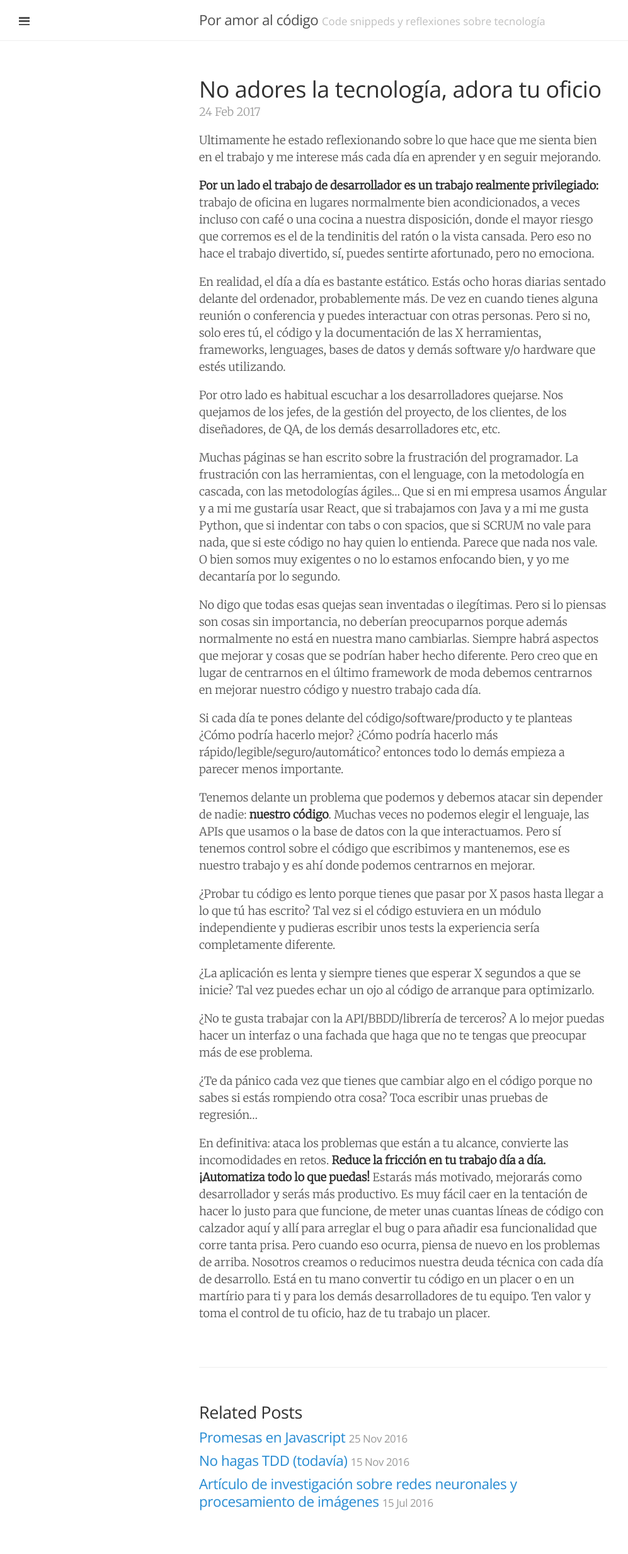
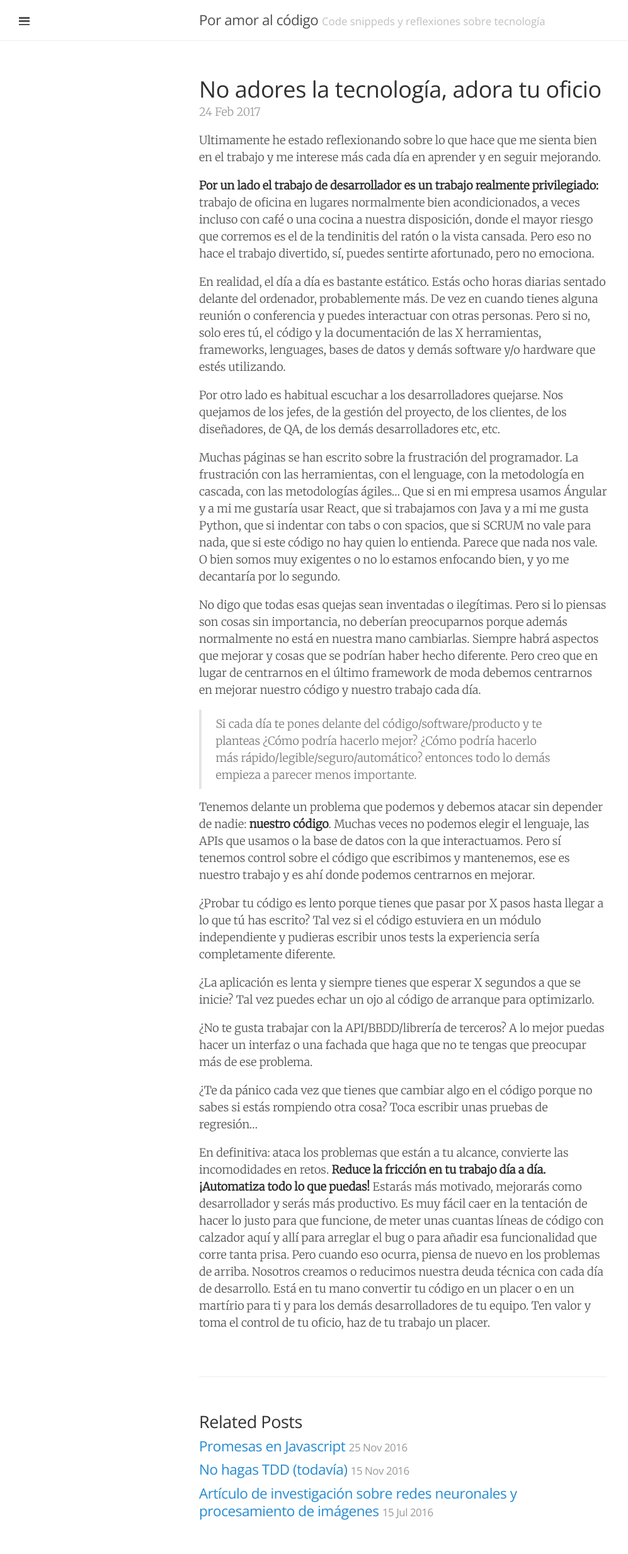
Before and after one commit to juanmirod/juanmirod.github.io, a Jekyll site: the page built from _posts/2017-02-24-adora-tu-oficio.markdown, in a window 1280 px wide. Shown: the whole page at 63% size, without its empty margins (0-997 px from the left). Built offline with Jekyll 4.4.1, drawn with Linux system fonts in a browser that asks for light colours.

Commit message:
fix: formatting

```diff
--- a/_posts/2017-02-24-adora-tu-oficio.markdown
+++ b/_posts/2017-02-24-adora-tu-oficio.markdown
@@ -17,7 +17,7 @@ Muchas páginas se han escrito sobre la frustración del programador. La frustra
 
 No digo que todas esas quejas sean inventadas o ilegítimas. Pero si lo piensas son cosas sin importancia, no deberían preocuparnos porque además normalmente no está en nuestra mano cambiarlas. Siempre habrá aspectos que mejorar y cosas que se podrían haber hecho diferente. Pero creo que en lugar de centrarnos en el último framework de moda debemos centrarnos en mejorar nuestro código y nuestro trabajo cada día.
 
-Si cada día te pones delante del código/software/producto y te planteas ¿Cómo podría hacerlo mejor? ¿Cómo podría hacerlo más rápido/legible/seguro/automático? entonces todo lo demás empieza a parecer menos importante.
+> Si cada día te pones delante del código/software/producto y te planteas ¿Cómo podría hacerlo mejor? ¿Cómo podría hacerlo más rápido/legible/seguro/automático? entonces todo lo demás empieza a parecer menos importante.
 
 Tenemos delante un problema que podemos y debemos atacar sin depender de nadie: **nuestro código**. Muchas veces no podemos elegir el lenguaje, las APIs que usamos o la base de datos con la que interactuamos. Pero sí tenemos control sobre el código que escribimos y mantenemos, ese es nuestro trabajo y es ahí donde podemos centrarnos en mejorar.
 
```
